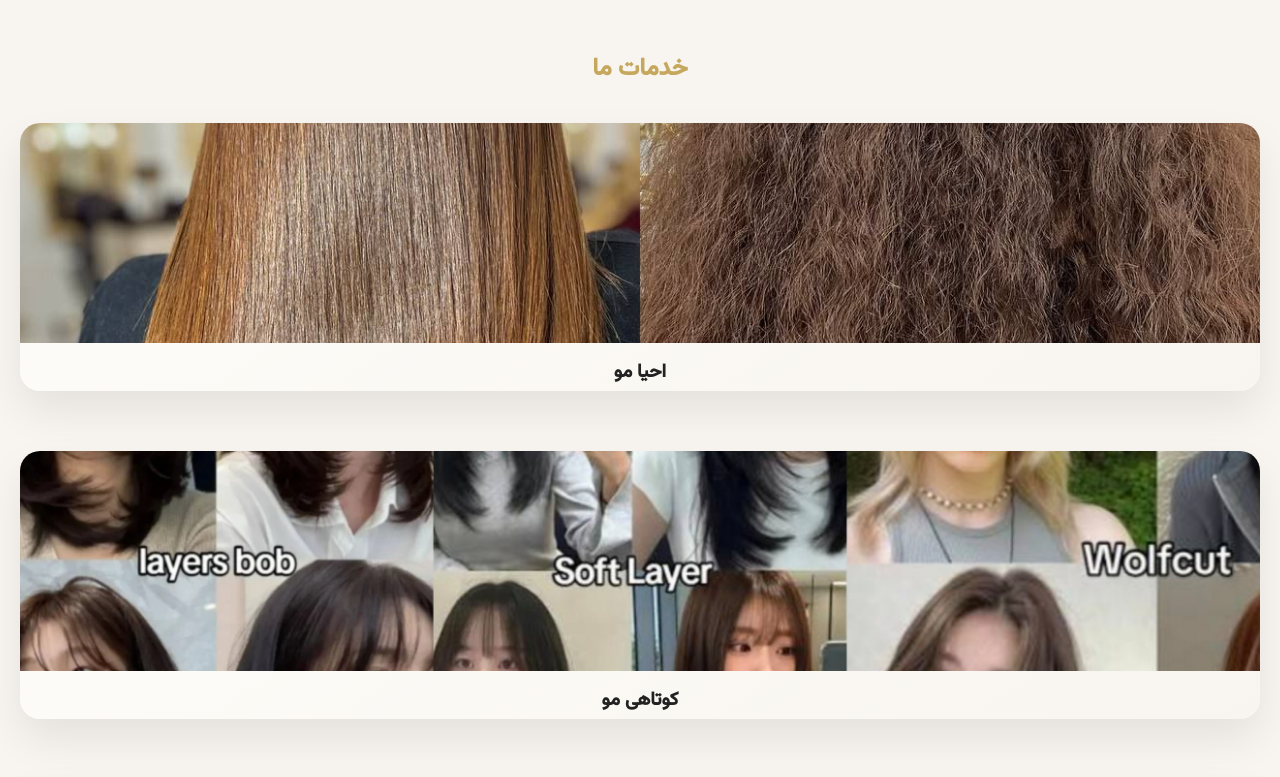
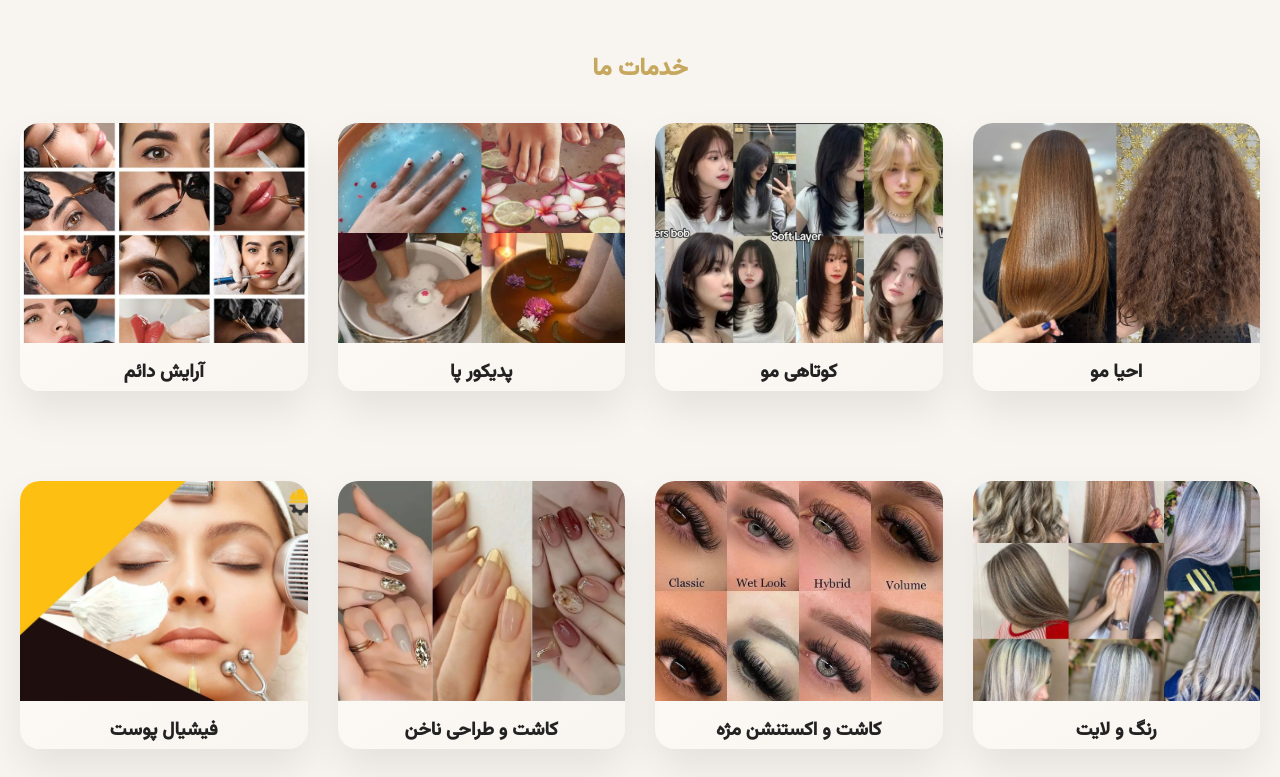
Before and after one commit to toidi04/Torneh, a plain HTML site: page index.html in a window 1280 px wide. Shown: the part 1860-2637 px from the top of the page. Drawn offline with nearby package versions, Linux system fonts and the light colour scheme.

Commit message:
Add files via upload

```diff
--- a/style.css
+++ b/style.css
@@ -190,6 +190,19 @@ h2 {
 .service-card:hover .overlay {
     opacity: 1;
 }
+.services-grid {
+    display: flex;
+    flex-wrap: wrap;
+    gap: 30px;
+    justify-content: space-between;
+}
+
+.service-card {
+    flex: 1 1 250px; /* حداقل 250px، بزرگ شدن اتوماتیک */
+    max-width: 300px;
+}
+
+
 
 /* Responsive */
 @media(min-width: 600px) {
@@ -201,6 +214,17 @@ h2 {
 @media(min-width: 992px) {
     .services-grid {
         grid-template-columns: repeat(3, 1fr);
+    }
+}
+
+@media (max-width: 768px) {
+    .services-grid {
+        grid-template-columns: 1fr;
+        gap: 20px;
+    }
+
+    .service-card {
+        max-width: 100%;
     }
 }
 
```
